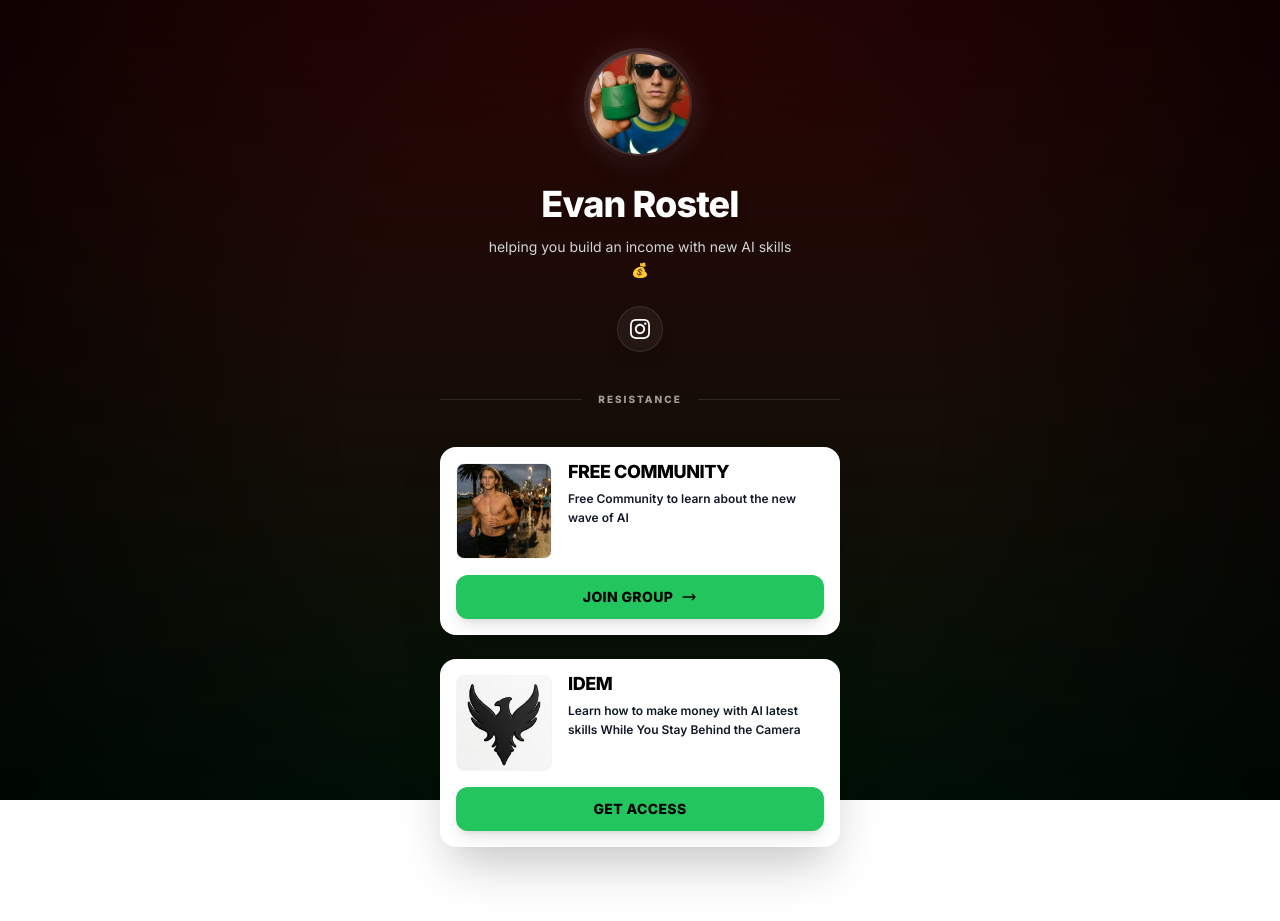
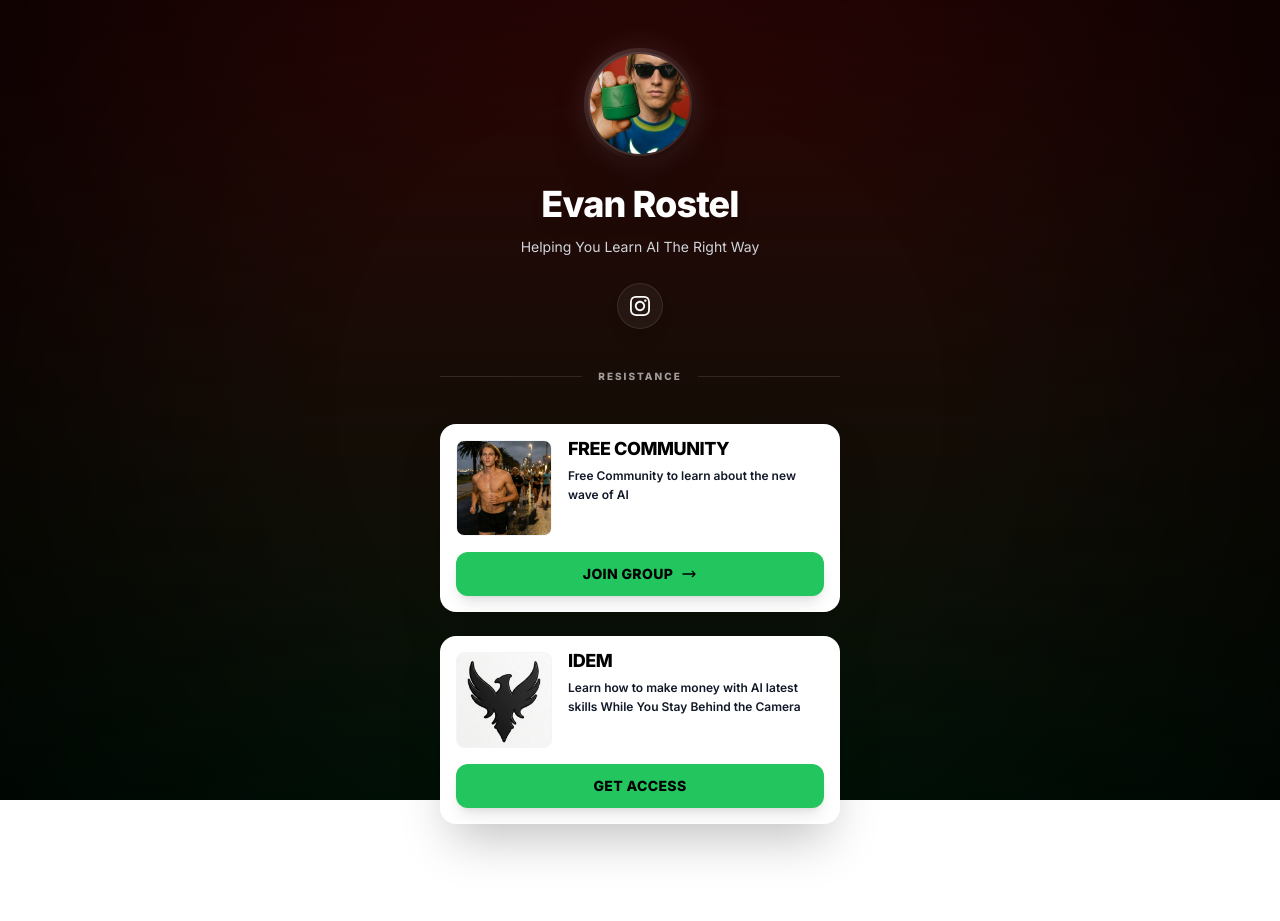
Before and after one commit to amdjed0000/Evan-rostel-AI, a plain HTML site: page index.html in a window 1280 px wide. Drawn offline with nearby package versions, Linux system fonts and the light colour scheme.

Commit message:
Update landing page subtitle

```diff
--- a/index.html
+++ b/index.html
@@ -52,7 +52,7 @@
             </h1>
 
             <p class="text-sm font-medium text-gray-300 mb-6 leading-relaxed max-w-xs">
-                helping you build an income with new AI skills💰
+                Helping You Learn AI The Right Way
             </p>
 
             <!-- Social Icons -->
```
